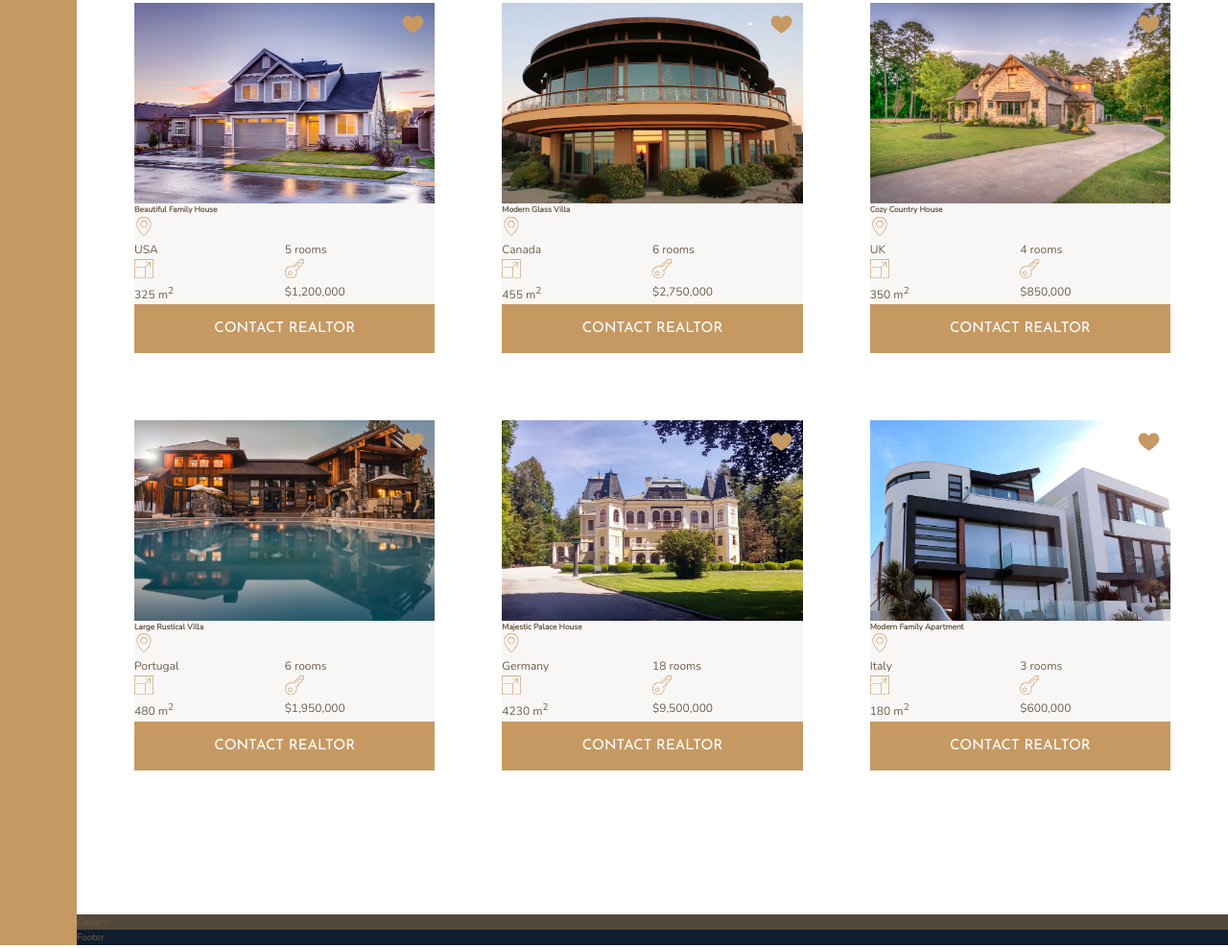
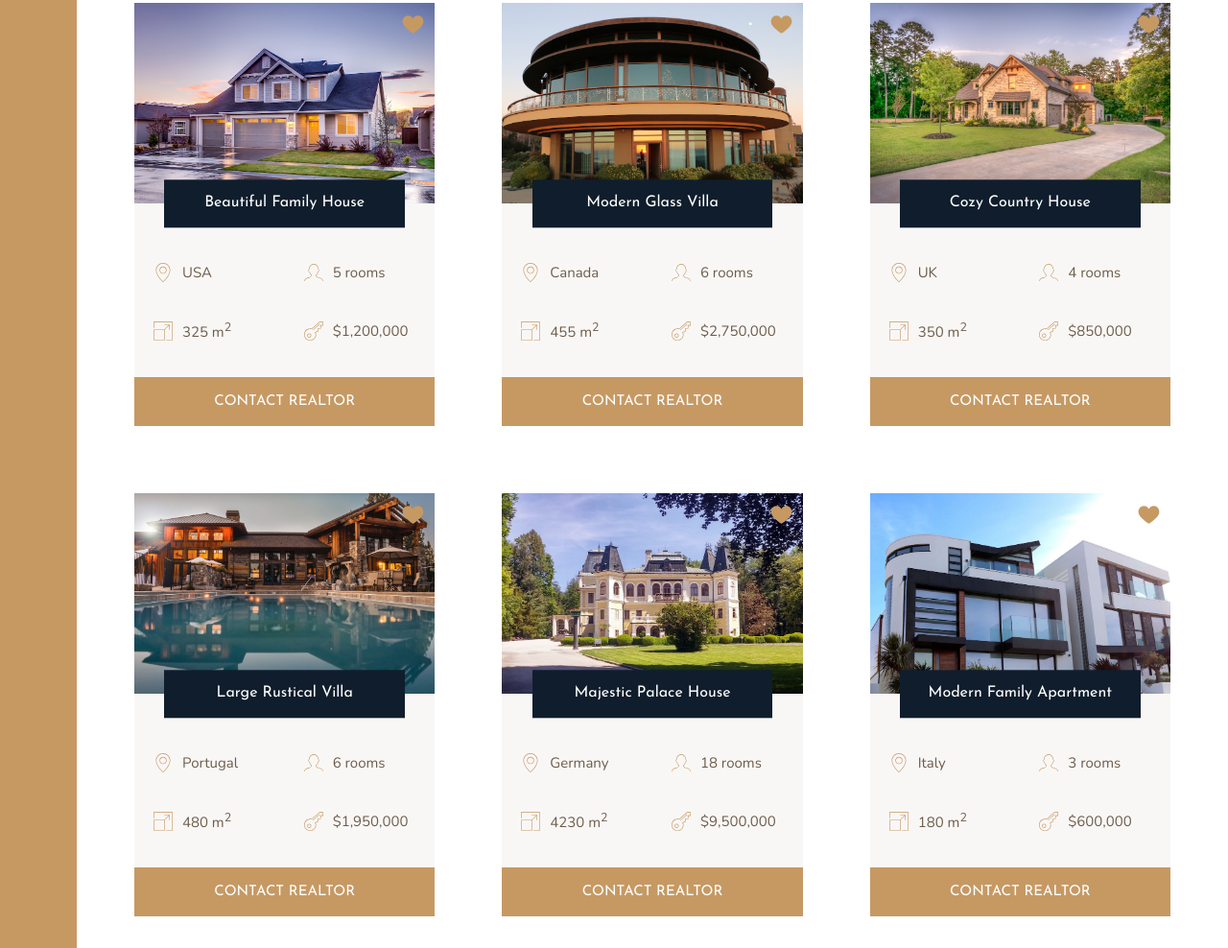
Before and after one commit to xrawvelocity/Nexter-project, a website: page index.html in a window 1280 px wide. Shown: the part 1967-2955 px from the top of the page at 96% size. Drawn offline with nearby package versions, Linux system fonts and the light colour scheme.

Commit message:
finish home grid

```diff
--- a/index.html
+++ b/index.html
@@ -96,7 +96,7 @@
                 </div>
                 <div class="home__rooms">
                     <svg>
-                        <use xlink:href="img/sprite.svg#icon-profile-mail"></use>
+                        <use xlink:href="img/sprite.svg#icon-profile-male"></use>
                     </svg>
                     <p>5 rooms</p>
                 </div>
@@ -129,7 +129,7 @@
                 </div>
                 <div class="home__rooms">
                     <svg>
-                        <use xlink:href="img/sprite.svg#icon-profile-mail"></use>
+                        <use xlink:href="img/sprite.svg#icon-profile-male"></use>
                     </svg>
                     <p>6 rooms</p>
                 </div>
@@ -162,7 +162,7 @@
                 </div>
                 <div class="home__rooms">
                     <svg>
-                        <use xlink:href="img/sprite.svg#icon-profile-mail"></use>
+                        <use xlink:href="img/sprite.svg#icon-profile-male"></use>
                     </svg>
                     <p>4 rooms</p>
                 </div>
@@ -195,7 +195,7 @@
                 </div>
                 <div class="home__rooms">
                     <svg>
-                        <use xlink:href="img/sprite.svg#icon-profile-mail"></use>
+                        <use xlink:href="img/sprite.svg#icon-profile-male"></use>
                     </svg>
                     <p>6 rooms</p>
                 </div>
@@ -228,7 +228,7 @@
                 </div>
                 <div class="home__rooms">
                     <svg>
-                        <use xlink:href="img/sprite.svg#icon-profile-mail"></use>
+                        <use xlink:href="img/sprite.svg#icon-profile-male"></use>
                     </svg>
                     <p>18 rooms</p>
                 </div>
@@ -261,7 +261,7 @@
                 </div>
                 <div class="home__rooms">
                     <svg>
-                        <use xlink:href="img/sprite.svg#icon-profile-mail"></use>
+                        <use xlink:href="img/sprite.svg#icon-profile-male"></use>
                     </svg>
                     <p>3 rooms</p>
                 </div>
--- a/sass/_homes.scss
+++ b/sass/_homes.scss
@@ -12,6 +12,7 @@
 
     display: grid;
     grid-template-columns: repeat(2, 1fr);
+    grid-row-gap: 3.5rem;
 
     &__img {
         width: 100%;
@@ -35,22 +36,44 @@
 
     &__name {
         grid-column: 1 / -1;
+        justify-self: center;
+        grid-row: 1 / 2;
+        z-index: 2;
+        align-self: end;
+
+        font-family: $font-display;
+        font-size: 1.6rem;
+        text-align: center;
+        padding: 1.25rem;
+        background-color: $color-secondary;
+        color: #fff;
+        font-weight: 400;
+        width: 80%;
+        transform: translateY(50%);
+
+    }
+
+    &__location,
+    &__rooms {
+        margin-top: 2.5rem;
     }
 
     &__location,
     &__rooms,
     &__area,
     &__price {
+
+        font-size: 1.5rem;
+        margin-left: 2rem;
+        display: flex;
+        align-items: center;
+
         svg {
             fill: $color-primary;
             height: 2rem;
             width: 2rem;
+            margin-right: 1rem;
         }
-
-        p {
-            font-size: 1.2rem;
-        }
-
     }
 
     &__btn {
```
Also changed, not shown: css/style.css.
